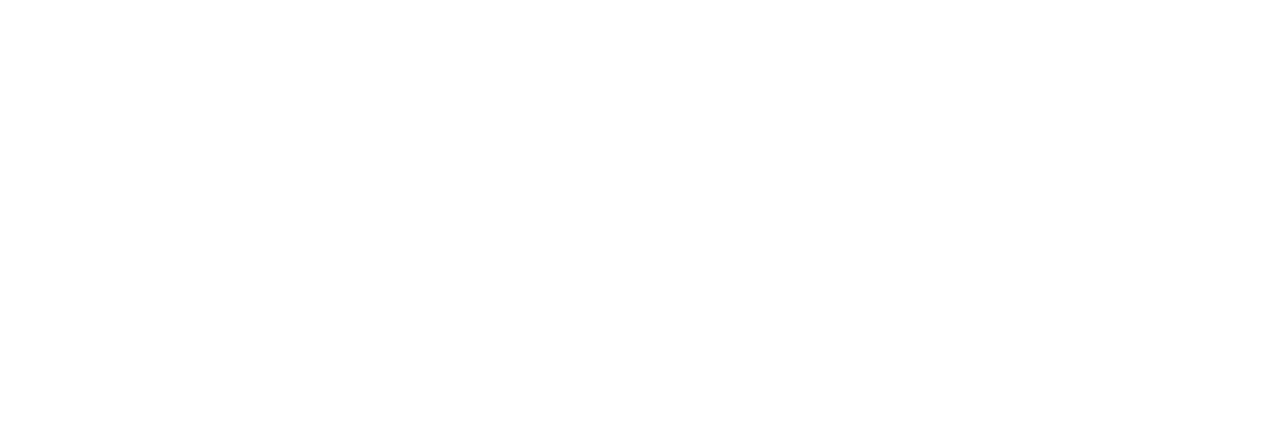
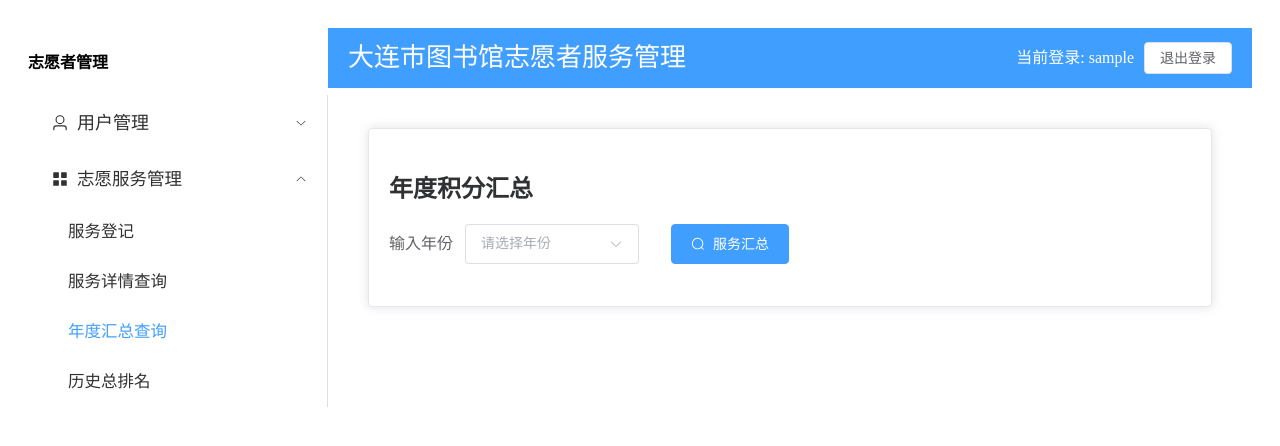
Before and after one commit to daliuding/volunteer-system, a Vue app in the folder frontend/: page /service-query-acc in a window 1280 px wide. Before the commit this address had no page. Shown: the top 446 px of the page. Built offline with nearby package versions, Linux system fonts and the light colour scheme; sample sign-in values are in the browser's storage.

Commit message:
Add ServiceQueryACC.vue
- Make ServiceQueryYearName.vue only show the specific detailed data.
- ServiceQueryACC.vue is a new component that shows the total points
of all volunteers in a specific year.

Signed-off-by: Liu Jing <liujing522@163.com>

```diff
--- a/frontend/src/router/index.js
+++ b/frontend/src/router/index.js
@@ -28,6 +28,10 @@
         {
           path: '/service-query-year',
           component: () => import('../views/dashboard/ServiceQueryYearName.vue')
+        },
+        {
+          path: '/service-query-acc',
+          component: () => import('../views/dashboard/ServiceQueryACC.vue')
         }
       ]
    }
--- a/frontend/src/views/Dashboard.vue
+++ b/frontend/src/views/Dashboard.vue
@@ -23,8 +23,9 @@
           <span style="font-size: 17.5px;">志愿服务管理</span>
         </template>
           <el-menu-item index="/service-registery">服务登记</el-menu-item>
-          <el-menu-item index="/service-query-year">服务年度查询</el-menu-item>
-          <el-menu-item index="/service-query">服务历史总排名</el-menu-item>
+          <el-menu-item index="/service-query-year">服务详情查询</el-menu-item>
+          <el-menu-item index="/service-query-acc">年度汇总查询</el-menu-item>
+          <el-menu-item index="/service-query">历史总排名</el-menu-item>
       </el-sub-menu>
       </el-menu>
     </el-aside>
--- /dev/null
+++ b/frontend/src/views/dashboard/ServiceQueryACC.vue
@@ -0,0 +1,133 @@
+<template>
+  <el-card>
+    <h2>年度积分汇总</h2>
+      <el-form :inline="true"  label-width="auto"  @submit.native.prevent size="large" >
+          <el-form-item label="输入年份" style="width: 250px;">
+            <el-select
+              v-model="selectedYear"
+              placeholder="请选择年份"
+              clearable
+            >
+              <el-option label="2025" value="2025" />
+              <el-option label="2024" value="2024" />
+              <el-option label="2023" value="2023" />
+              <el-option label="2022" value="2022" />
+            </el-select>
+          </el-form-item>
+          <el-form-item>
+            <el-button type="primary" :icon="Search" @click="handleYearSummary"> 服务汇总</el-button>
+          </el-form-item>
+      </el-form>
+
+      <!-- 列出 selectedYear 年度的服务排名 -->
+      <template v-if="summaryData.length > 0">
+          <el-row :gutter="20" >
+            <el-col>
+              <el-button color="#626aef"  @click="summaryExportExcel" size="large" >导出Excel</el-button>
+            </el-col>
+          </el-row>
+
+          <el-table :data="summaryData" border stripe style="width: 100%; margin-top: 20px;">
+            <el-table-column prop="name" label="姓名" width="100" />
+            <el-table-column prop="mobile" label="电话" width="150" />
+            <el-table-column :label="selectedYear + '年度总积分'">
+              <template #default="{row}">
+                {{ row.total_points }}
+              </template>
+            </el-table-column>
+          </el-table>
+
+      </template>
+    </el-card>
+</template>
+
+ <script setup>
+    import { ref, watch } from 'vue';
+    import axios from 'axios'
+    import { ElMessage } from 'element-plus'
+    import { utils, writeFile } from 'xlsx'
+    import {Search} from '@element-plus/icons-vue'
+
+    // 数据状态
+    const summaryData = ref([]) // 年度总计
+    const selectedYear = ref("")
+    const loading = ref(false)
+    const exportLoading = ref(false)
+
+    // 加载初始数据
+    const handleYearSummary = async () => {
+      if (!selectedYear.value) {
+        ElMessage.warning('请选择一个年份')
+        return
+      }
+      // 清空数据，重新加载
+      summaryData.value = []
+      try {
+        loading.value = true
+        const response = await axios.get(`http://localhost:3000/api/services/summary/${selectedYear.value}`)
+        summaryData.value = response.data
+      } catch (err) {
+        console.error('Error fetching summary data:', err)
+        ElMessage.error('加载积分汇总失败，请稍后重试')
+      } finally {
+        loading.value = false
+      }
+    }
+
+    watch(selectedYear, (newValue) => {
+      if (!newValue) {
+        // 当输入框内容被清空时，重新加载全部数据
+        summaryData.value = [];
+      }
+     })
+
+
+    // 日期格式化
+    const formatDate = (dateStr) => {
+      if (!dateStr) return ''
+      // 2022-01-01T00:00:00.000Z 处理为 2022-01-01
+      return new Date(dateStr).toLocaleDateString()
+    }
+
+    const summaryExportExcel = () => {
+      exportLoading.value = true
+      try {
+          // 准备数据
+          const exportData = summaryData.value.map(item => ({
+          '姓名': item.name,
+          '电话': item.mobile,
+          '年度总积分': item.total_points
+          }))
+          // 创建工作簿
+          const worksheet = utils.json_to_sheet(exportData)
+          const workbook = utils.book_new()
+          utils.book_append_sheet(workbook, worksheet, "年度积分汇总")
+
+          // 生成文件并下载
+          writeFile(workbook, `${selectedYear.value}年度服务积分汇总_${new Date().toLocaleDateString()}.xlsx`, {
+          compression: true
+          })
+
+          ElMessage.success('导出成功')
+      } catch (err) {
+          ElMessage.error('导出失败: ' + err.message)
+      } finally {
+          exportLoading.value = false
+      }
+    }
+
+</script>
+
+<style scoped>
+    .service-query-year {
+      padding: 20px;
+    }
+    .total-points {
+      margin: 15px 0;
+      font-size: 16px;
+      color: #666;
+    }
+    :deep(.el-form-item__label) { /* 调整label 字号 */
+      font-size: 16px;
+    }
+</style>
--- a/frontend/src/views/dashboard/ServiceQueryYearName.vue
+++ b/frontend/src/views/dashboard/ServiceQueryYearName.vue
@@ -1,6 +1,6 @@
 <template>
   <el-card>
-    <h2>年度志愿服务</h2>
+    <h2>服务详情查询</h2>
       <el-form :inline="true"  label-width="auto"  @submit.native.prevent size="large" >
           <el-form-item label="输入年份" style="width: 250px;">
             <el-select
@@ -24,7 +24,6 @@
 
           <el-form-item>
             <el-button type="primary" :icon="Search" @click="handleYearandVolunteerDetail"  >服务详情</el-button>
-            <el-button type="primary" :icon="Search" @click="handleYearSummary"> 服务汇总</el-button>
           </el-form-item>
       </el-form>
 
@@ -60,25 +59,6 @@
         </el-table>
       </template>
 
-        <!-- 汇总每个人 selectedYear 年度的服务总积分 -->
-        <template v-else-if="summaryData.length > 0">
-          <el-row :gutter="20" >
-            <el-col>
-              <el-button color="#626aef"  @click="summaryExportExcel" size="large" >导出Excel</el-button>
-            </el-col>
-          </el-row>
-
-          <el-table :data="summaryData" border stripe style="width: 100%; margin-top: 20px;">
-            <el-table-column prop="name" label="姓名" width="100" />
-            <el-table-column prop="mobile" label="电话" width="150" />
-            <el-table-column :label="selectedYear + '年度总积分'">
-              <template #default="{row}">
-                {{ row.total_points }}
-              </template>
-            </el-table-column>
-          </el-table>
-
-        </template>
     </el-card>
   </template>
 
@@ -86,38 +66,15 @@
     import { ref, watch } from 'vue';
     import axios from 'axios'
     import { ElMessage } from 'element-plus'
-    import { utils, writeFile } from 'xlsx'
+    import { utils, write, writeFile } from 'xlsx'
     import {Search} from '@element-plus/icons-vue'
 
     // 数据状态
-    const summaryData = ref([]) // 年度总计
     const detailData = ref([])  // 年度详情
     const selectedYear = ref("")
     const selectedVolunteer = ref("")
     const loading = ref(false)
     const exportLoading = ref(false)
-
-    // 加载初始数据
-    const handleYearSummary = async () => {
-      if (!selectedYear.value) {
-        ElMessage.warning('请选择一个年份')
-        return
-      }
-      // 清空数据，重新加载
-      detailData.value = []
-      summaryData.value = []
-      try {
-        loading.value = true
-        const response = await axios.get(`http://localhost:3000/api/services/summary/${selectedYear.value}`)
-        summaryData.value = response.data
-        console.log('summaryData', summaryData.value)
-      } catch (err) {
-        console.error('Error fetching summary data:', err)
-        ElMessage.error('加载积分汇总失败，请稍后重试')
-      } finally {
-        loading.value = false
-      }
-    }
 
     // 加载年度 详细的服务记录
     const handleYearandVolunteerDetail = async() => {
@@ -131,11 +88,9 @@
       if (selectedVolunteer.value) params.volunteer_name = selectedVolunteer.value;
 
       // 清空数据，重新加载
-      summaryData.value = []
       detailData.value = []
       try {
         loading.value = true
-        console.log('查询参数:', params)
         const response = await axios.get('http://localhost:3000/api/services/year-volunteer-detail', { params })
         detailData.value = response.data
         if (response.data.length === 0) {
@@ -152,7 +107,6 @@
       if (!newValue) {
         // 当输入框内容被清空时，重新加载全部数据
         detailData.value = [];
-        summaryData.value = [];
       }
      })
 
@@ -164,32 +118,6 @@
       return new Date(dateStr).toLocaleDateString()
     }
 
-    const summaryExportExcel = () => {
-      exportLoading.value = true
-      try {
-          // 准备数据
-          const exportData = summaryData.value.map(item => ({
-          '姓名': item.name,
-          '电话': item.mobile,
-          '年度总积分': item.total_points
-          }))
-          // 创建工作簿
-          const worksheet = utils.json_to_sheet(exportData)
-          const workbook = utils.book_new()
-          utils.book_append_sheet(workbook, worksheet, "年度积分汇总")
-
-          // 生成文件并下载
-          writeFile(workbook, `${selectedYear.value}年度服务汇总_${new Date().toLocaleDateString()}.xlsx`, {
-          compression: true
-          })
-
-          ElMessage.success('导出成功')
-      } catch (err) {
-          ElMessage.error('导出失败: ' + err.message)
-      } finally {
-          exportLoading.value = false
-      }
-    }
     const detailExportExcel = () => {
       exportLoading.value = true
       try {
```
